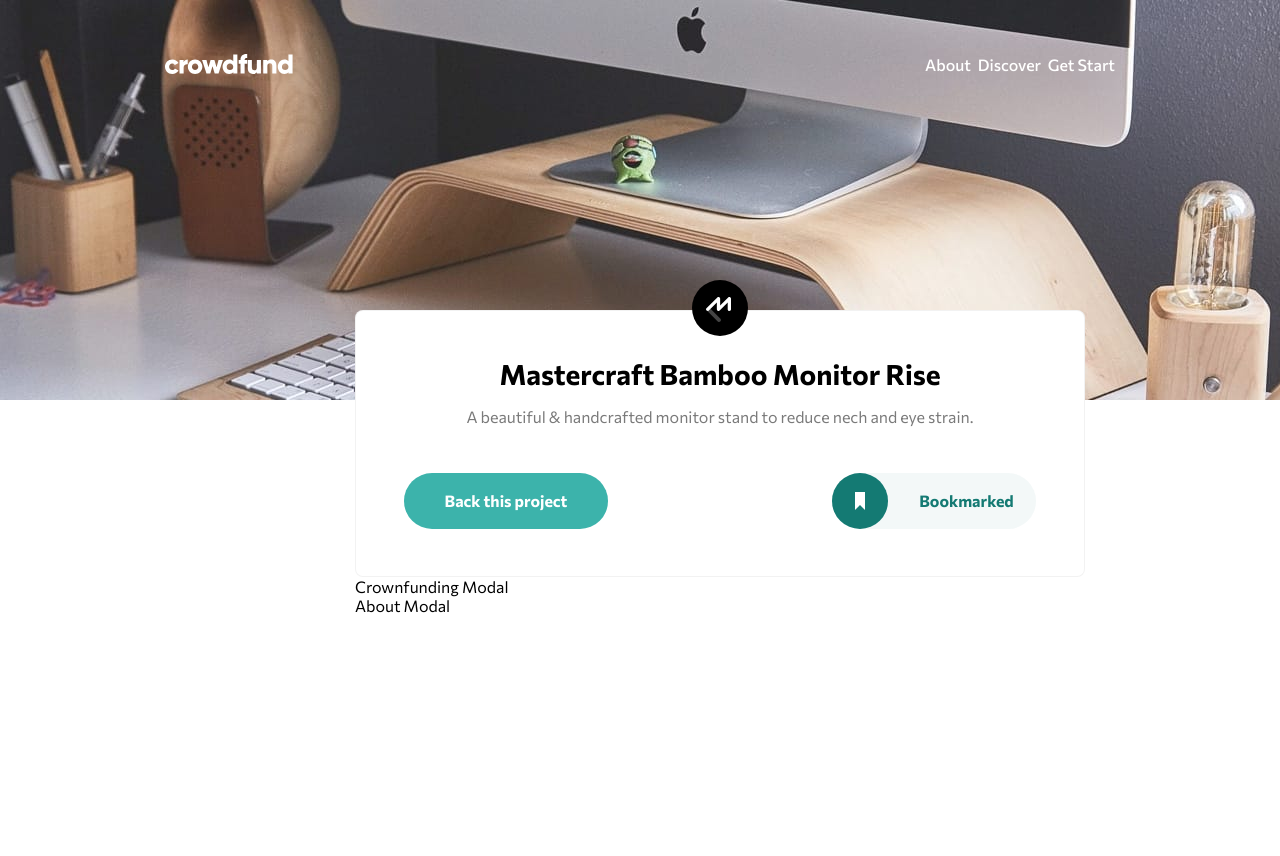
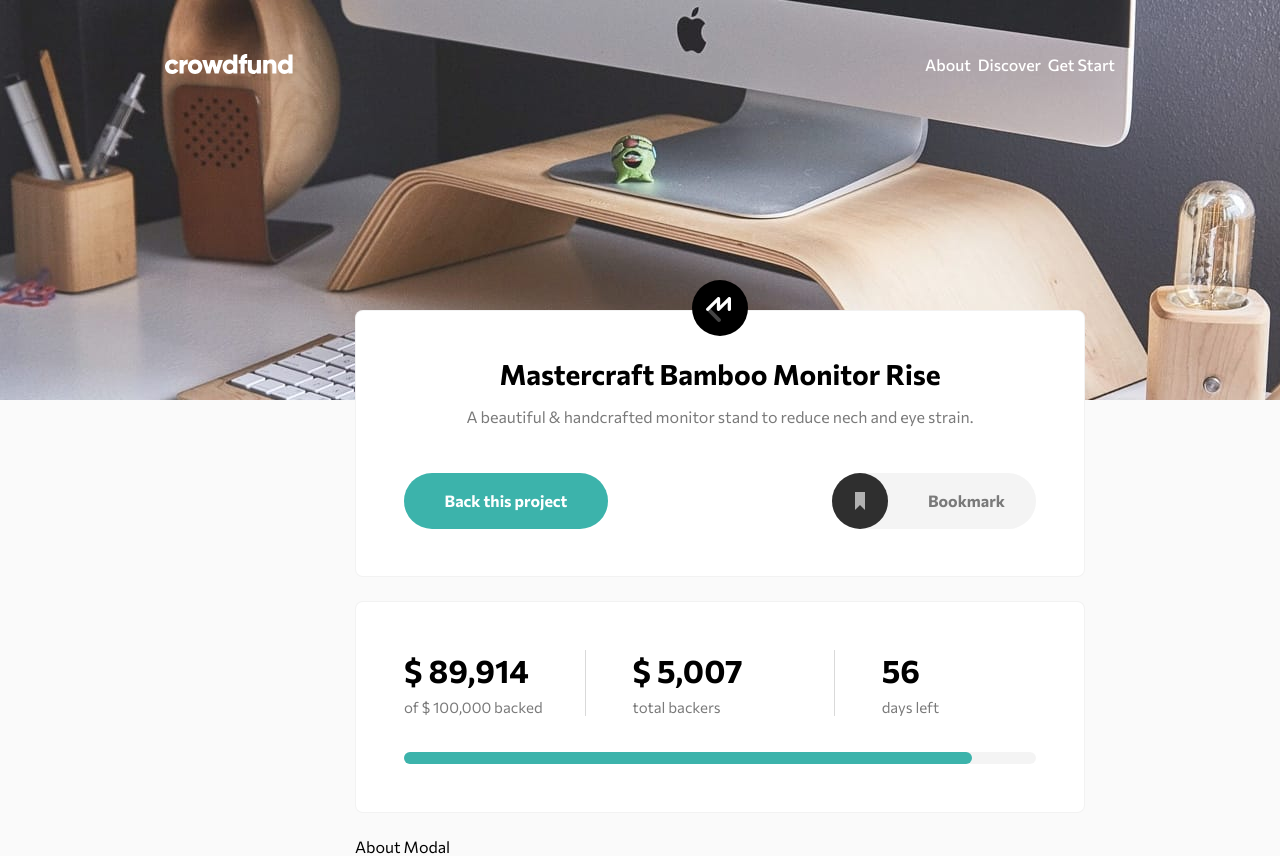
Before and after one commit to magali-gs/crowdfunding-product-page, a React (Create React App) app: page / in a window 1280 px wide. Shown: the top 856 px of the page. Before the commit the page ends 800 px from the top, so only its background shows below. Built offline with nearby package versions, Linux system fonts and the light colour scheme.

Commit message:
details-modal done

```diff
--- /dev/null
+++ b/src/assets/content.js
@@ -0,0 +1,10 @@
+const projectContent = {
+	projectOverview: {
+		projectCost: 100000,
+		projectBacked: 89914,
+		totalBackers: 5007,
+		daysLeft: 56,
+	},
+};
+
+export default projectContent;
--- /dev/null
+++ b/src/components/details-modal/details-modal.component.jsx
@@ -0,0 +1,32 @@
+import ProgressBar from "../progress-bar/progress-bar.component";
+
+import "./details-modal.styles.scss";
+
+const DetailsModal = ({ projectOverview }) => {
+	return (
+		<div className="details-modal">
+			<div className="details">
+				<div className="details-item">
+					<p>$ {projectOverview.projectBacked.toLocaleString()}</p>
+					<p>
+						of $ {projectOverview.projectCost.toLocaleString()} backed
+					</p>
+				</div>
+				<div className="details-item">
+					<p>$ {projectOverview.totalBackers.toLocaleString()}</p>
+					<p>total backers</p>
+				</div>
+				<div className="details-item">
+					<p>{projectOverview.daysLeft}</p>
+					<p>days left</p>
+				</div>
+			</div>
+			<ProgressBar
+				maxValue={projectOverview.projectCost}
+				value={projectOverview.projectBacked}
+			/>
+		</div>
+	);
+};
+
+export default DetailsModal;
--- /dev/null
+++ b/src/components/details-modal/details-modal.styles.scss
@@ -0,0 +1,41 @@
+.details-modal {
+	display: flex;
+	flex-direction: column;
+	justify-content: space-between;
+	width: 100%;
+	height: 212px;
+	padding: 48px;
+	background-color: #fff;
+	border: 1px solid rgba(0, 0, 0, 0.0497193);
+	border-radius: 8px;
+	.details {
+		display: flex;
+		align-items: center;
+		.details-item {
+			height: 66px;
+			display: flex;
+			flex-direction: column;
+			justify-content: space-between;
+			p {
+				font-size: 15px;
+				color: #7A7A7A;
+				&:first-of-type {
+					color: black;
+					font-size: 32px;
+					font-weight: 700;
+				}
+			}
+			&:first-of-type {
+				padding-right: 42px;
+				border-right: 1px solid rgba(0, 0, 0, 0.15);
+			}
+			&:nth-of-type(2) {
+				padding: 0 91px 0 47px;
+				border-right: 1px solid rgba(0, 0, 0, 0.15);
+			}
+			&:nth-of-type(3) {
+				padding-left: 47px;
+			}
+		}
+	}
+}
--- a/src/components/intro-modal/intro-modal.component.jsx
+++ b/src/components/intro-modal/intro-modal.component.jsx
@@ -7,11 +7,11 @@ import CustomButtom from "../custom-buttom/custom-buttom.component";
 import "./intro-modal.styles.scss";
 
 const IntroModal = () => {
-	const [bookmarked, setBookmarked] = useState('false');
+	const [bookmarked, setBookmarked] = useState("false");
 
 	const handleClick = () => {
 		setBookmarked(!bookmarked);
-	}
+	};
 
 	return (
 		<div className="intro-modal">
@@ -27,11 +27,13 @@ const IntroModal = () => {
 				<div className="buttoms">
 					<CustomButtom>Back this project</CustomButtom>
 					<CustomButtom
-						className={`bookmark ${bookmarked ? "bookmarked" : ""}`}
+						className={`bookmark ${
+							!bookmarked ? "bookmarked" : ""
+						}`}
 						onClick={handleClick}
 					>
 						<Bookmark className="icon" />
-						{bookmarked ? "Bookmarked" : "Bookmark"}
+						{!bookmarked ? "Bookmarked" : "Bookmark"}
 					</CustomButtom>
 				</div>
 			</div>
--- /dev/null
+++ b/src/components/progress-bar/progress-bar.component.jsx
@@ -0,0 +1,14 @@
+import "./progress-bar.styles.scss";
+
+const ProgressBar = ({ value, maxValue }) => {
+	const percentage = (value * 100) / maxValue;
+	const width = percentage <= 0 ? `${1}%` : `${percentage}%`;
+
+	return (
+		<div className="progress-bar">
+			<div className="filler" style={{ width: width }}></div>
+		</div>
+	);
+};
+
+export default ProgressBar;
--- /dev/null
+++ b/src/components/progress-bar/progress-bar.styles.scss
@@ -0,0 +1,14 @@
+.progress-bar {
+    display: flex;
+    width: 100%;
+    height: 12px;
+    border: none;
+    border-radius: 33.5px;
+    background-color: rgba(47, 47, 47, 0.05);
+    .filler {
+        display: flex;
+        background-color: #3CB3AB;
+        height: 100%;
+        border-radius: inherit;
+    }
+}
--- a/src/index.css
+++ b/src/index.css
@@ -6,3 +6,7 @@
 	font-family: "Commissioner", "sans-serif";
 	font-size: 16px;
 }
+
+body {
+	background-color: #fafafa;
+}
--- a/src/pages/homepage.component.jsx
+++ b/src/pages/homepage.component.jsx
@@ -1,11 +1,16 @@
-import React from "react";
+import React, { useState } from "react";
 import Header from "../components/header/header.component";
+import hero from "../assets/image-hero-desktop.jpg";
 import IntroModal from "../components/intro-modal/intro-modal.component";
-import hero from "../assets/image-hero-desktop.jpg";
+import DetailsModal from "../components/details-modal/details-modal.component";
 
 import "./homepage.styles.scss";
+import projectContent from "../assets/content";
 
-const Homepage = () => (
+const Homepage = () => {
+	const [project, setProject] = useState(projectContent);
+
+	return (
 		<div className="homepage">
 			<Header />
 			<div className="hero">
@@ -13,10 +18,11 @@ const Homepage = () => (
 			</div>
 			<div className="content-container">
 				<IntroModal />
-			<div className="crownfunding-modal">Crownfunding Modal</div>
+				<DetailsModal projectOverview={project.projectOverview} />
 				<div className="about-modal">About Modal</div>
 			</div>
 		</div>
 	);
+};
 
 export default Homepage;
--- a/src/pages/homepage.styles.scss
+++ b/src/pages/homepage.styles.scss
@@ -11,5 +11,6 @@
 		left: 355px;
 		display: flex;
 		flex-direction: column;
+		gap: 24px;
 	}
 }
```
Also changed, not shown: src/components/about-modal/about-modal.component.jsx (added, +13 -0 lines), src/components/about-modal/about-modal.styles.scss (added). Lines whose indentation alone changed are shown as unchanged.
